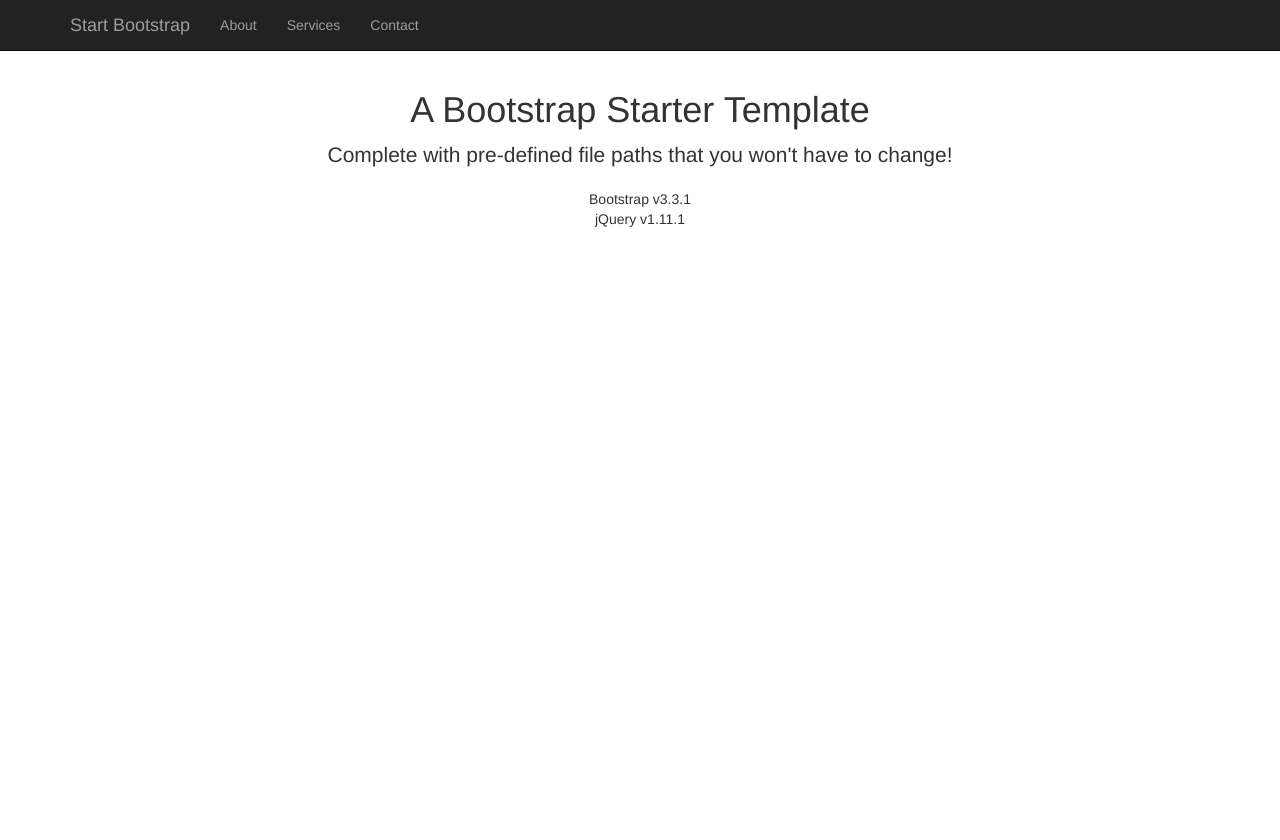
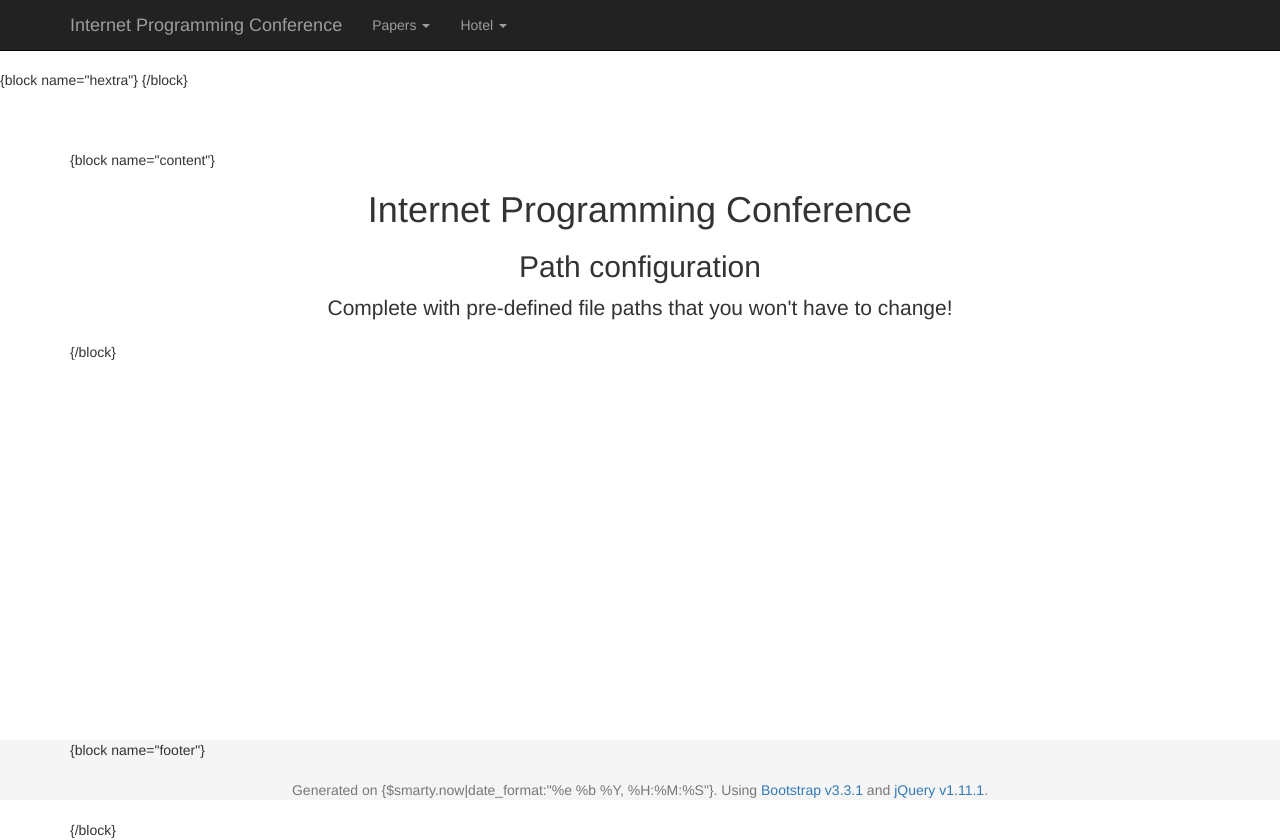
Before and after one commit to m000/intprog-samples, a PHP site: page /tpl/index.html in a window 1280 px wide. Before the commit the page ends 227 px from the top, so only its background shows below. Run offline with PHP 8.4, Linux system fonts and the light colour scheme; a stand-in replaces the project's code that opens the database connection.

Commit message:
Fixing template.

```diff
--- /dev/null
+++ b/assignment4/web/tpl/css/sticky-footer-navbar.css
@@ -0,0 +1,39 @@
+/* Sticky footer styles
+-------------------------------------------------- */
+html {
+  position: relative;
+  min-height: 100%;
+}
+body {
+  /* Margin bottom by footer height */
+  margin-bottom: 60px;
+}
+.footer {
+  position: absolute;
+  bottom: 0;
+  width: 100%;
+  /* Set the fixed height of the footer here */
+  height: 60px;
+  background-color: #f5f5f5;
+}
+
+
+/* Custom page CSS
+-------------------------------------------------- */
+/* Not required for template or sticky footer method. */
+
+body > .container {
+  padding: 60px 15px 0;
+}
+.container .text-muted {
+  margin: 20px 0;
+}
+
+.footer > .container {
+  padding-right: 15px;
+  padding-left: 15px;
+}
+
+code {
+  font-size: 80%;
+}
--- a/assignment4/web/tpl/index.html
+++ b/assignment4/web/tpl/index.html
@@ -2,17 +2,17 @@
 <html lang="en">
 
 <head>
-
     <meta charset="utf-8">
     <meta http-equiv="X-UA-Compatible" content="IE=edge">
     <meta name="viewport" content="width=device-width, initial-scale=1">
     <meta name="description" content="">
     <meta name="author" content="">
 
-    <title>Bare - Start Bootstrap Template</title>
+    <title>{block name="htitle"}Internet Programming Conference{/block}</title>
 
     <!-- Bootstrap Core CSS -->
     <link href="tpl/css/bootstrap.min.css" rel="stylesheet">
+    <link href="tpl/css/sticky-footer-navbar.css" rel="stylesheet">
 
     <!-- Custom CSS -->
     <style>
@@ -29,10 +29,12 @@
         <script src="https://oss.maxcdn.com/libs/respond.js/1.4.2/respond.min.js"></script>
     <![endif]-->
 
+    {block name="hextra"}
+    <!-- Use this block for any additional stuff you want to add to the header -->
+    {/block}
 </head>
 
 <body>
-
     <!-- Navigation -->
     <nav class="navbar navbar-inverse navbar-fixed-top" role="navigation">
         <div class="container">
@@ -44,19 +46,22 @@
                     <span class="icon-bar"></span>
                     <span class="icon-bar"></span>
                 </button>
-                <a class="navbar-brand" href="#">Start Bootstrap</a>
+                <a class="navbar-brand" href="#">Internet Programming Conference</a>
             </div>
             <!-- Collect the nav links, forms, and other content for toggling -->
             <div class="collapse navbar-collapse" id="bs-example-navbar-collapse-1">
                 <ul class="nav navbar-nav">
-                    <li>
-                        <a href="#">About</a>
+                    <li class="dropdown">
+                        <a href="#" class="dropdown-toggle" data-toggle="dropdown" role="button" aria-haspopup="true" aria-expanded="false">Papers <span class="caret"></span></a>
+                        <ul class="dropdown-menu">
+                            <li><a href="#">foo</a></li>
+                        </ul>
                     </li>
-                    <li>
-                        <a href="#">Services</a>
-                    </li>
-                    <li>
-                        <a href="#">Contact</a>
+                    <li class="dropdown">
+                        <a href="#" class="dropdown-toggle" data-toggle="dropdown" role="button" aria-haspopup="true" aria-expanded="false">Hotel <span class="caret"></span></a>
+                        <ul class="dropdown-menu">
+                            <li><a href="#">foo</a></li>
+                        </ul>
                     </li>
                 </ul>
             </div>
@@ -67,21 +72,32 @@
 
     <!-- Page Content -->
     <div class="container">
-
+{block name="content"}
         <div class="row">
             <div class="col-lg-12 text-center">
-                <h1>A Bootstrap Starter Template</h1>
+                <h1>Internet Programming Conference</h1>
+                <h2>Path configuration</h2>
                 <p class="lead">Complete with pre-defined file paths that you won't have to change!</p>
-                <ul class="list-unstyled">
-                    <li>Bootstrap v3.3.1</li>
-                    <li>jQuery v1.11.1</li>
-                </ul>
             </div>
         </div>
         <!-- /.row -->
-
+{/block}
     </div>
     <!-- /.container -->
+
+
+    <footer class="footer">
+      <div class="container">
+{block name="footer"}
+        <p class="text-muted" style="text-align:center;">
+        Generated on {$smarty.now|date_format:"%e %b %Y, %H:%M:%S"}.
+        Using <a href="http://getbootstrap.com/">Bootstrap v3.3.1</a>
+        and <a href="http://api.jquery.com/">jQuery v1.11.1</a>.
+        </p>
+{/block}
+      </div>
+    </footer>
+
 
     <!-- jQuery Version 1.11.1 -->
     <script src="tpl/js/jquery.js"></script>
@@ -90,5 +106,4 @@
     <script src="tpl/js/bootstrap.min.js"></script>
 
 </body>
-
 </html>
```
Also changed, not shown: assignment4/web/index.php (+8 -2 lines).
